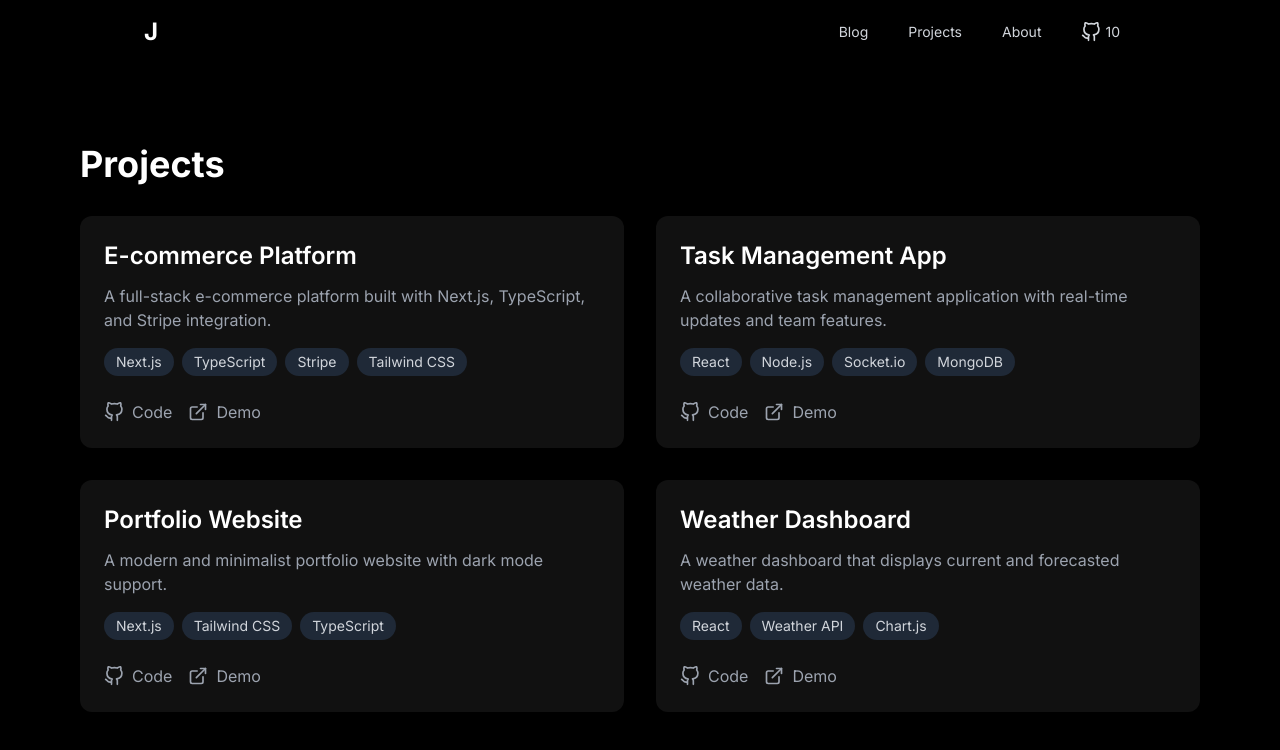
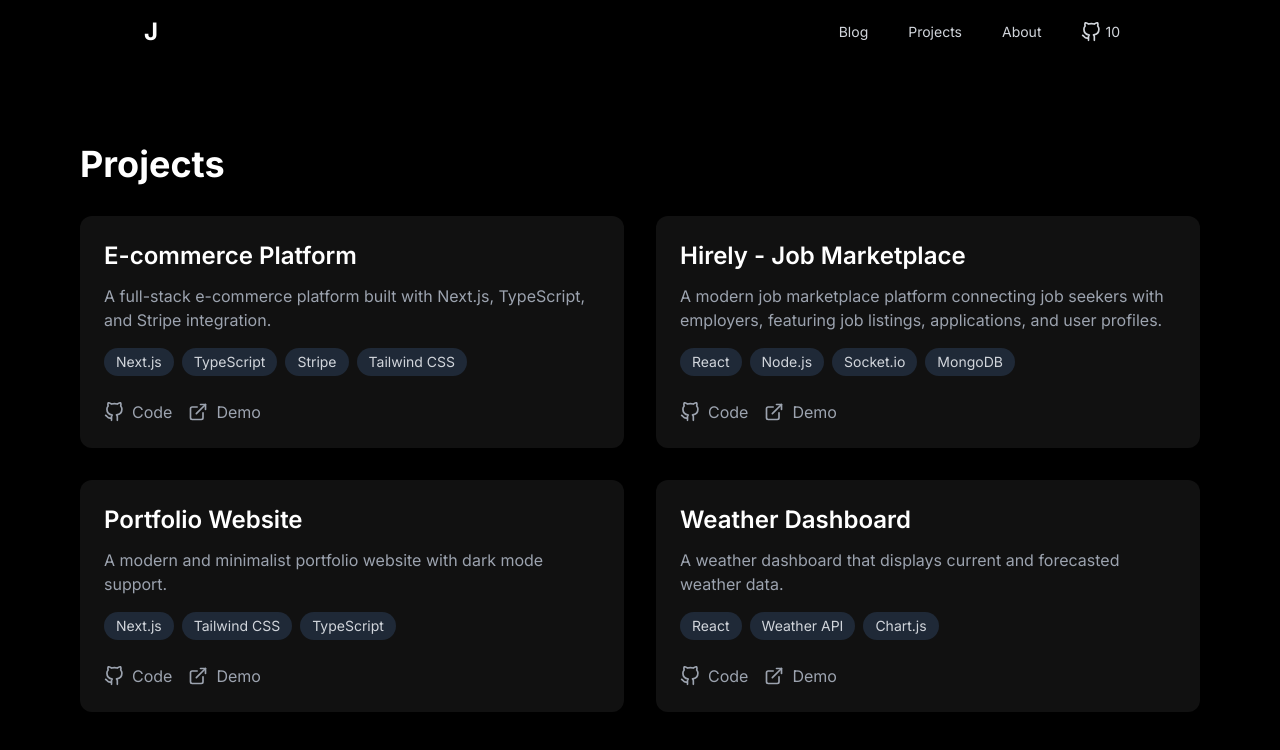
Before and after one commit to tuwaa/website-portfolio, a Next.js app: page /projects in a window 1280 px wide. Shown: the top 750 px of the page. Built offline with nearby package versions, Linux system fonts and the light colour scheme.

Commit message:
fix page projects

```diff
--- a/src/app/contact/page.tsx
+++ b/src/app/contact/page.tsx
@@ -29,7 +29,7 @@ export default function Contact() {
       icon: FiMail,
       title: 'Email',
       content: 'contact@example.com',
-      href: 'mailto:contact@example.com',
+      href: 'tuwa2421@gmail.com',
     },
     {
       icon: FiPhone,
--- a/src/app/projects/page.tsx
+++ b/src/app/projects/page.tsx
@@ -11,18 +11,18 @@ export default function Projects() {
       demo: 'https://demo.com',
     },
     {
-      title: 'Task Management App',
-      description: 'A collaborative task management application with real-time updates and team features.',
+      title: 'Hirely - Job Marketplace',
+      description: 'A modern job marketplace platform connecting job seekers with employers, featuring job listings, applications, and user profiles.',
       tags: ['React', 'Node.js', 'Socket.io', 'MongoDB'],
-      github: 'https://github.com',
-      demo: 'https://demo.com',
+      github: 'https://github.com/tuwaa',
+      demo: 'https://job-marketplace-website.vercel.app/',
     },
     {
       title: 'Portfolio Website',
       description: 'A modern and minimalist portfolio website with dark mode support.',
       tags: ['Next.js', 'Tailwind CSS', 'TypeScript'],
-      github: 'https://github.com',
-      demo: 'https://demo.com',
+      github: 'https://github.com/tuwaa',
+      demo: 'https://joshuascalercio.vercel.app/',
     },
     {
       title: 'Weather Dashboard',
```
